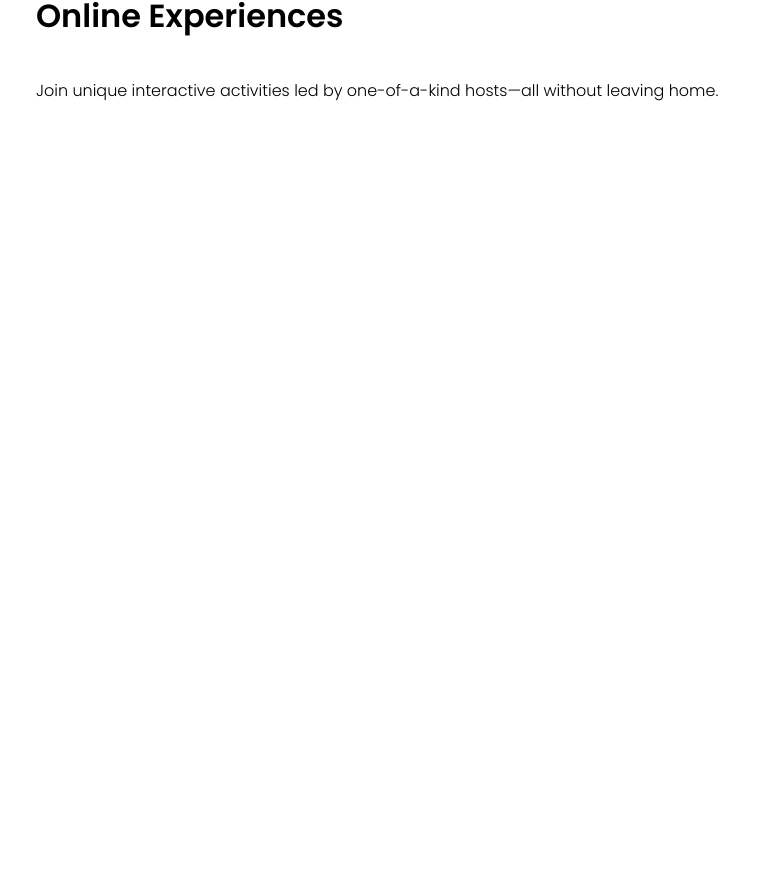
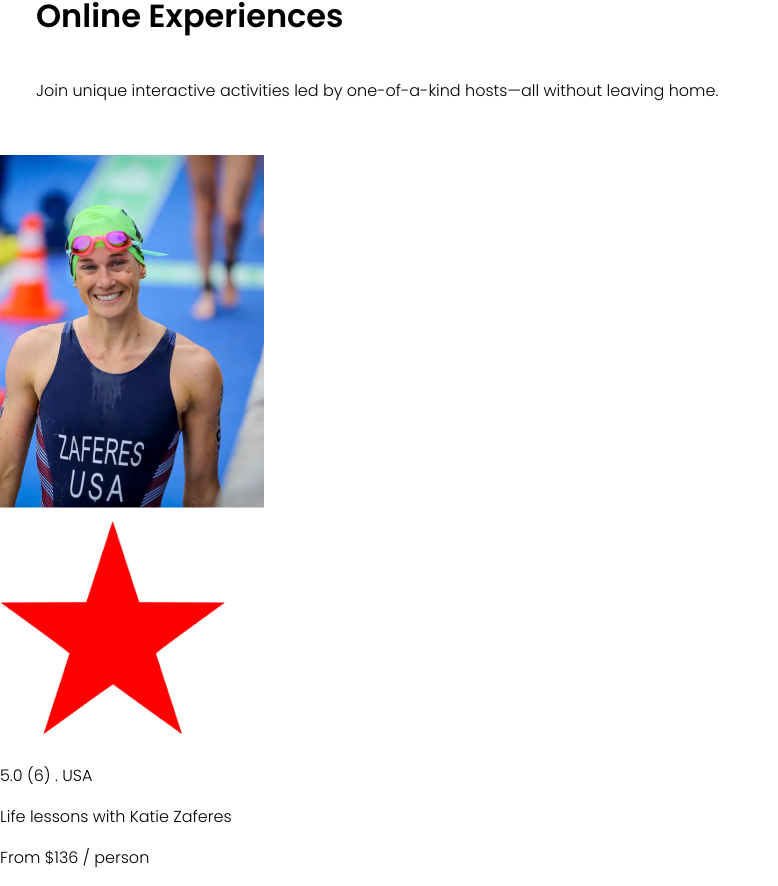
Before and after one commit to Halnon/airbnb-clone, a React (Vite) app: page / in a window 1280 px wide. Shown: the part 743-1629 px from the top of the page, without its empty margins (0-778 px from the left). Before the commit the page ends 898 px from the top, so only its background shows below. Built offline with nearby package versions, Linux system fonts and the light colour scheme.

Commit message:
import and render card component

```diff
--- a/src/App.jsx
+++ b/src/App.jsx
@@ -1,12 +1,14 @@
 import React from "react"
 import NavBar from './components/NavBar.jsx';
 import Hero from './components/Hero.jsx';
+import Card from './components/Card.jsx';
 
 export default function App() {
     return (
         <div>
             <NavBar />
             <Hero />
+            <Card />
         </div>
     )
 }
```
